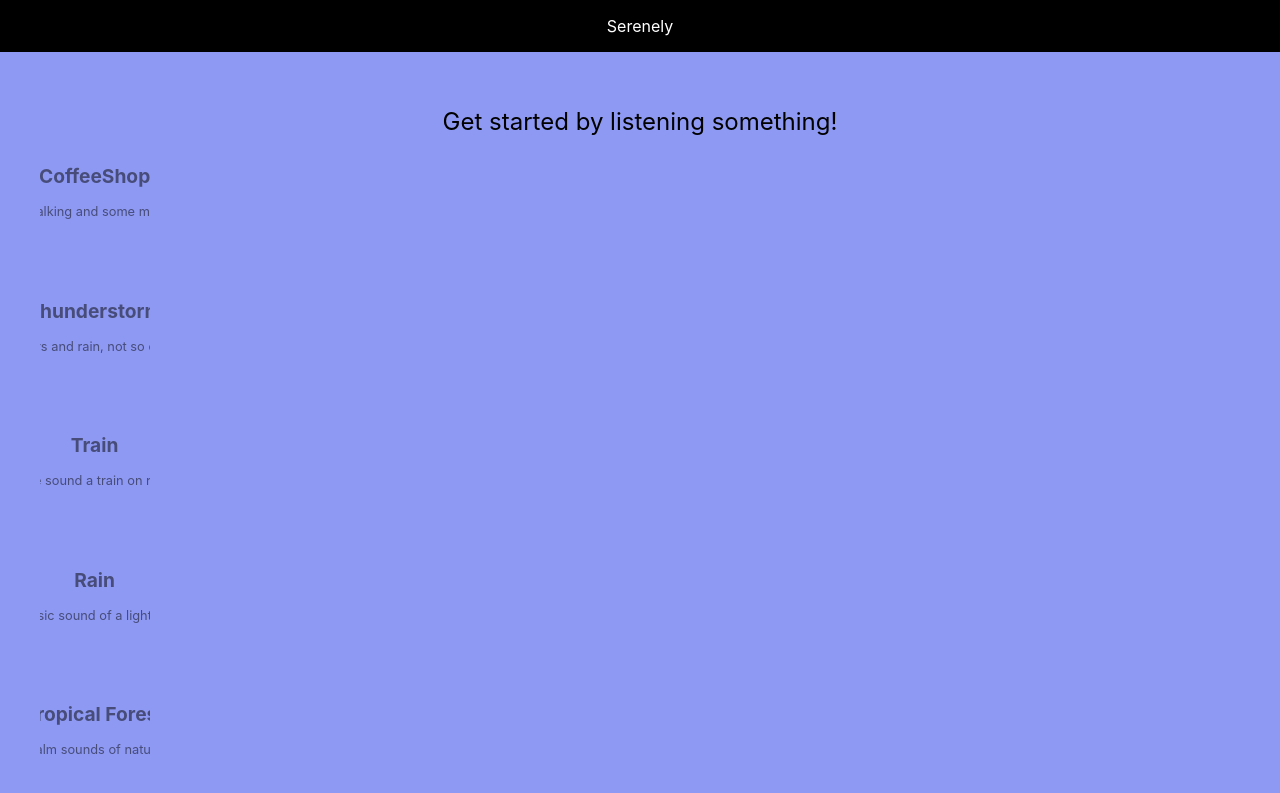
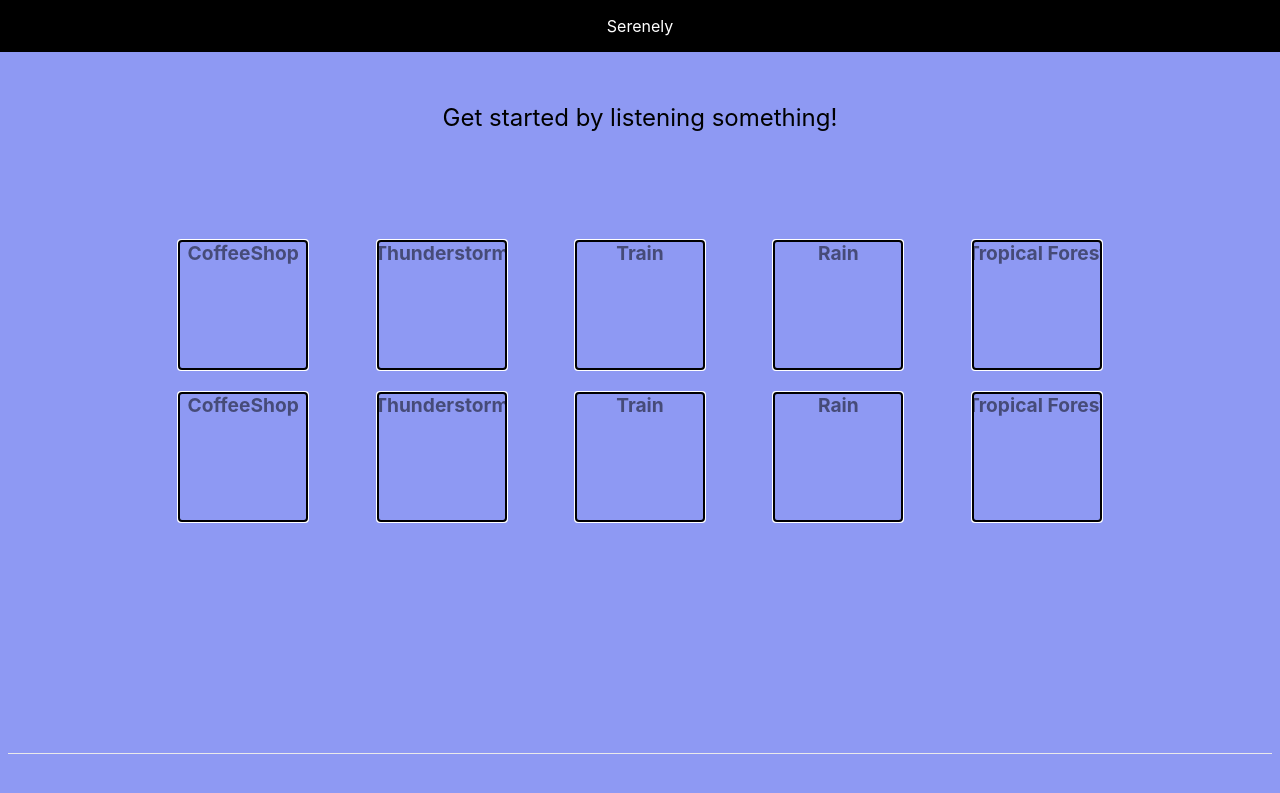
Before and after one commit to NowDev/Serenely, a Next.js app: page /listen in a window 1280 px wide. Shown: the top 793 px of the page. Built offline with nearby package versions, Linux system fonts and the light colour scheme.

Commit message:
Alterações de layout.

```diff
--- /dev/null
+++ b/src/components/PageLayout/index.tsx
@@ -0,0 +1,31 @@
+import { HTMLAttributes, ReactNode } from 'react'
+import styled from 'styled-components'
+
+interface PageLayoutProps extends HTMLAttributes<HTMLDivElement> {
+  children: ReactNode
+}
+
+export default function PageLayout(props: PageLayoutProps) {
+  return <PageLayoutStyled {...props}>{props.children}</PageLayoutStyled>
+}
+
+const PageLayoutStyled = styled.div`
+  height: 100%;
+  margin: 0 auto;
+  // Celulares
+  @media (max-width: 768px) {
+    max-width: auto;
+  }
+  // Tablets
+  @media (min-width: 768px) {
+    max-width: 46.875rem;
+  }
+  // Desktop HD
+  @media (max-width: 992px) {
+    max-width: 60.625rem;
+  }
+  // Desktop FULL HD
+  @media (max-width: 1200px) {
+    max-width: 73.125rem;
+  }
+`
--- a/src/components/SoundCard/index.tsx
+++ b/src/components/SoundCard/index.tsx
@@ -1,7 +1,19 @@
 import styled from 'styled-components'
+import Tooltip, { TooltipProps, tooltipClasses } from '@mui/material/Tooltip'
+
+const BootstrapTooltip = styled(({ className, ...props }: TooltipProps) => (
+  <Tooltip {...props} arrow classes={{ popper: className }} />
+))(() => ({
+  [`& .${tooltipClasses.arrow}`]: {
+    color: 'rgba(0, 0, 0, 0.45)'
+  },
+  [`& .${tooltipClasses.tooltip}`]: {
+    backgroundColor: 'rgba(0, 0, 0, 0.45)'
+  }
+}))
 interface PropsSoundCard {
   title: string
-  description: string
+  description?: string
   href?: string
 }
 export const SoundCard: React.FC<PropsSoundCard> = props => {
@@ -9,8 +21,9 @@ export const SoundCard: React.FC<PropsSoundCard> = props => {
     <>
       <SoundCardContainer>
         <a className="card" href={props?.href}>
-          <h3>{props.title}</h3>
-          <p>{props.description}</p>
+          <BootstrapTooltip title={props?.description}>
+            <h3>{props.title}</h3>
+          </BootstrapTooltip>
         </a>
       </SoundCardContainer>
     </>
@@ -18,16 +31,16 @@ export const SoundCard: React.FC<PropsSoundCard> = props => {
 }
 
 const SoundCardContainer = styled.div`
-  /* width: 12rem; */
-  margin-bottom: 0.6rem;
+  width: 8rem;
+  height: 8rem;
+  margin-bottom: 1.5rem;
+  outline: auto;
   .card {
     display: inline-flex;
     flex-direction: column;
     -webkit-box-align: center;
     align-items: center;
-    width: 110px;
-    height: 85px;
-    margin: 0px 24px 40px;
+    width: 100%;
     opacity: 0.5;
     transition: opacity 0.2s ease-in-out 0s;
     cursor: pointer;
--- a/src/pages/_app.tsx
+++ b/src/pages/_app.tsx
@@ -17,9 +17,14 @@ function Serenely({ Component, pageProps }: AppProps): JSX.Element {
           font-family: -apple-system, BlinkMacSystemFont, Segoe UI, Roboto, Oxygen, Ubuntu, Cantarell, Fira Sans,
             Droid Sans, Helvetica Neue, sans-serif;
         }
+        *::-webkit-scrollbar {
+          display: none;
+        }
 
         * {
           box-sizing: border-box;
+          -ms-overflow-style: none;
+          scrollbar-width: none;
         }
       `}</style>
     </>
--- a/src/pages/listen.tsx
+++ b/src/pages/listen.tsx
@@ -2,6 +2,7 @@ import styled from 'styled-components'
 import Footer from '../components/Footer'
 import Header from '../components/Header'
 import { SoundCard } from '../components/SoundCard'
+import PageLayout from '../components/PageLayout'
 
 export default function Listen() {
   return (
@@ -12,6 +13,7 @@ export default function Listen() {
           <p className="description">Get started by listening something!</p>
 
           <div className="container">
+            <div className="grid">
               <div className="wrapper">
                 <SoundCard title="CoffeeShop" description="People talking and some machinery" />
                 <SoundCard title="Thunderstorm" description="Thunders and rain, not so quietly..." />
@@ -23,6 +25,7 @@ export default function Listen() {
                 <SoundCard title="Train" description="The sound a train on rails" />
                 <SoundCard title="Rain" description="Classic sound of a light rain" />
                 <SoundCard title="Tropical Forest" description="Calm sounds of nature" />
+              </div>
             </div>
           </div>
         </main>
@@ -81,7 +84,7 @@ const ContainerRoot = styled.div`
   }
 
   .description {
-    line-height: 1.5;
+    line-height: 1.2;
     font-size: 1.5rem;
   }
 
@@ -95,32 +98,58 @@ const ContainerRoot = styled.div`
   }
 
   .grid {
-    margin: 84px auto auto;
-    padding-bottom: 60px;
-    max-width: 268px;
+    margin: 10px auto auto;
+    padding-bottom: 40px;
   }
   @media (min-width: 576px) {
     .grid {
-      max-width: 540px;
+      max-width: 500px;
+      margin: 50px auto auto;
     }
   }
   @media (min-width: 768px) {
     .grid {
-      max-width: 584px;
+      max-width: 650px;
+      margin: 84px auto auto;
+    }
+  }
+  @media (min-width: 992px) {
+    .grid {
+      max-width: 800px;
+      margin: 84px auto auto;
+    }
+  }
+  @media (min-width: 1200px) {
+    .grid {
+      max-width: 1000px;
+      margin: 84px auto auto;
     }
   }
 
   .wrapper {
-    margin: 0px -24px;
+    display: grid;
+    grid-template-columns: 1fr 1fr;
+    margin: 0.5rem;
+    grid-column-gap: 0.5rem;
+    padding-bottom: 5rem;
+    justify-items: center;
   }
-  @media (min-width: 576px) {
+  // Tablets
+  @media (min-width: 768px) {
     .wrapper {
-      margin: 0px -16.5px;
+      grid-template-columns: 1fr 1fr 1fr;
     }
   }
-  @media (min-width: 768px) {
+  // Desktop HD
+  @media (min-width: 992px) {
     .wrapper {
-      margin: 0px -24px;
+      grid-template-columns: 1fr 1fr 1fr 1fr;
+    }
+  }
+  // Desktop Full HD
+  @media (min-width: 1200px) {
+    .wrapper {
+      grid-template-columns: 1fr 1fr 1fr 1fr 1fr;
     }
   }
 `
```
Lines whose indentation alone changed are shown as unchanged.
